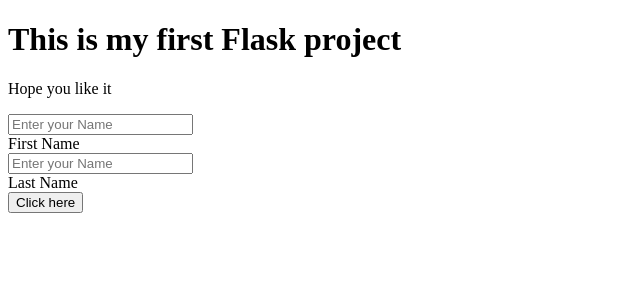
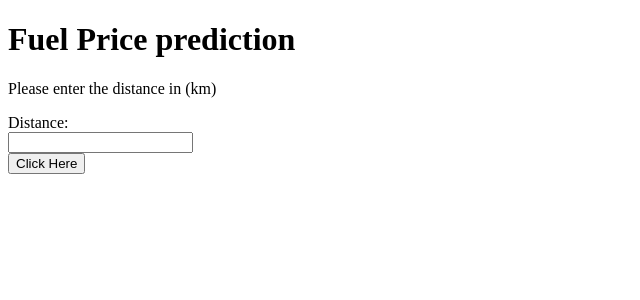
Before and after one commit to IndraNeelMulakaloori/Car_Fuel_Price_Prediciton, a Flask app: page / in a window 1280 px wide. Shown: the top 300 px of the page, without its empty margins (0-640 px from the left). Run offline with Flask 3, Linux system fonts and the light colour scheme.

Commit message:
Type : Update Msg : Check point for building an endpoint for predict

```diff
--- a/app.py
+++ b/app.py
@@ -6,6 +6,9 @@
 def index():
     return render_template('index.html')
 
-
-if '__name__' == '__main__':
+@app.route('/result',methods=['GET','POST'])
+def result():
+    distance = request.form['distance']
+    return render_template('result.html',distance=distance)
+if __name__ == '__main__':
     app.run(debug=True)
--- a/templates/index.html
+++ b/templates/index.html
@@ -3,16 +3,15 @@
 <head>
     <meta charset="UTF-8">
     <meta name="viewport" content="width=device-width, initial-scale=1.0">
-    <title>What the hell & heaven ra</title>
+    <title>Fuel Price Prediction</title>
     <link rel="stylesheet" href="styles.css">
 </head>
 <body>
-    <h1>This is my first Flask project </h1>
-    <p>Hope you like it</p>
-    <form  method="post" action="{{url_for('result')}}"  class="form-class">
-        <input type="text" name="firstName" id="first" placeholder="Enter your Name"> <label for="firstValue">First Name</label>
-        <input type="text" name="lastName" id="second" placeholder="Enter your Name"> <label for="secondValue">Last Name</label>
-        <button type="submit" value="submit">Click here</button>
+    <h1>Fuel Price prediction</h1>
+    <p>Please enter the distance in (km)</p>
+    <form  method="post" action="/result"  class="form-class">
+        <label for="distance">Distance: </label> <input type="text" name="distance" id="distance">
+        <button type="submit">Click Here</button>
     </form>
 </body>
 </html>
--- a/templates/result.html
+++ b/templates/result.html
@@ -6,7 +6,7 @@
     <title>Document</title>
 </head>
 <body>
-    <h1>Your FirstName is {{firstName}}</h1>
-    <h2>Followed by {{lastName}}</h1>
+    <h1>Your would be travelling nearly {{distance}} kms</h1>
+    <!-- <h2>Followed by {{lastName}}</h1> -->
 </body>
 </html>
```
